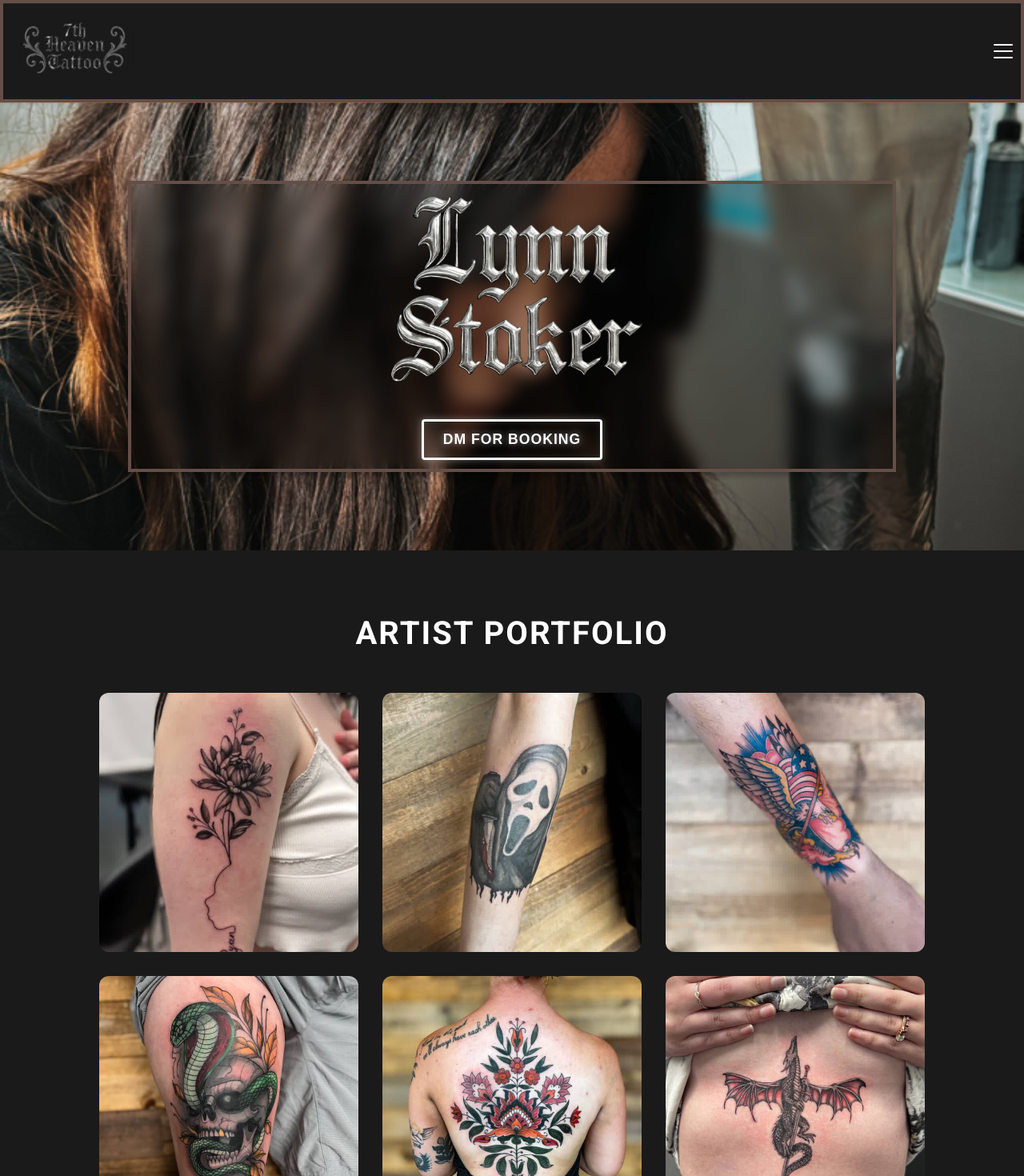
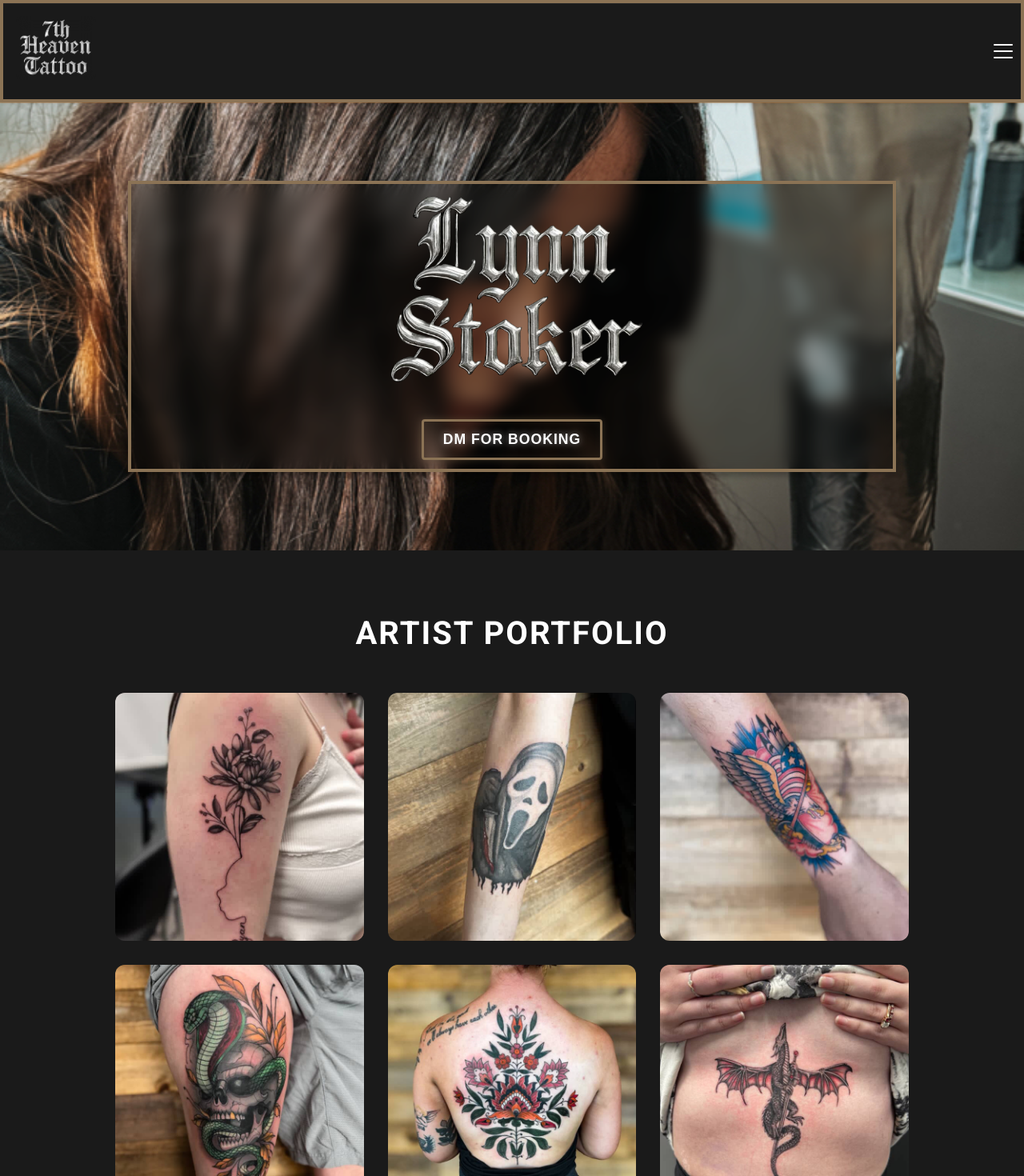
Before and after one commit to green6060/green6060.github.io, a React (Vite) app: page / in a window 1280 px wide. Shown: the top 1470 px of the page at 80% size. Built offline with nearby package versions, Linux system fonts and the light colour scheme.

Commit message:
Update border colors to warm brown tone and add new header image

```diff
--- a/src/components/AboutMe/AboutMe.css
+++ b/src/components/AboutMe/AboutMe.css
@@ -23,10 +23,10 @@
 /* Portfolio Grid */
 .portfolio-grid {
   display: grid;
-  grid-template-columns: repeat(auto-fit, minmax(300px, 1fr));
+  grid-template-columns: repeat(3, 1fr);
   gap: 30px;
   margin-top: 40px;
-  max-width: 1400px;
+  max-width: 1200px;
   margin-left: auto;
   margin-right: auto;
 }
@@ -59,7 +59,7 @@
 /* Responsive adjustments */
 @media (max-width: 1200px) {
   .portfolio-grid {
-    grid-template-columns: repeat(auto-fit, minmax(280px, 1fr));
+    grid-template-columns: repeat(3, 1fr);
     gap: 25px;
   }
 }
@@ -75,14 +75,9 @@
   }
 
   .portfolio-grid {
-    grid-template-columns: repeat(auto-fit, minmax(250px, 1fr));
+    grid-template-columns: repeat(2, 1fr);
     gap: 20px;
     margin-top: 30px;
-  }
-
-  .placeholder-image {
-    font-size: 1rem;
-    padding: 15px;
   }
 }
 
@@ -101,3 +96,19 @@
     margin-bottom: 30px;
   }
 }
+
+@media (max-width: 480px) {
+  .about-content {
+    max-width: 95%;
+  }
+
+  .portfolio-grid {
+    grid-template-columns: 1fr;
+    gap: 20px;
+  }
+
+  .about-content h2 {
+    font-size: 1.8rem;
+    margin-bottom: 30px;
+  }
+}
--- a/src/components/Hero/Hero.css
+++ b/src/components/Hero/Hero.css
@@ -34,7 +34,7 @@
 
 .button-container {
   background-color: rgba(0, 0, 0, 0.3);
-  border: 4px solid #654e47;
+  border: 4px solid #8B7355;
   backdrop-filter: blur(10px);
   box-shadow: 0 4px 8px rgba(0, 0, 0, 0.3);
   width: 100%;
@@ -54,7 +54,7 @@
 
 .booking-button {
   background: transparent;
-  border: 3px solid #ffffff;
+  border: 3px solid #8B7355;
   color: #ffffff;
   padding: 12px 24px;
   font-size: 1.1rem;
@@ -64,16 +64,16 @@
   border-radius: 4px;
   text-transform: uppercase;
   letter-spacing: 1px;
-  box-shadow: 0 0 10px rgba(255, 255, 255, 0.3), inset 0 0 10px rgba(255, 255, 255, 0.1);
+  box-shadow: 0 0 10px rgba(139, 115, 85, 0.3), inset 0 0 10px rgba(139, 115, 85, 0.1);
   text-shadow: 0 0 8px rgba(255, 255, 255, 0.5);
 }
 
 .booking-button:hover {
-  background: rgba(255, 255, 255, 0.1);
-  border-color: #ffffff;
+  background: rgba(139, 115, 85, 0.1);
+  border-color: #8B7355;
   color: #ffffff;
   transform: translateY(-2px);
-  box-shadow: 0 0 20px rgba(255, 255, 255, 0.5), inset 0 0 15px rgba(255, 255, 255, 0.2);
+  box-shadow: 0 0 20px rgba(139, 115, 85, 0.5), inset 0 0 15px rgba(139, 115, 85, 0.2);
   text-shadow: 0 0 12px rgba(255, 255, 255, 0.8);
 }
 
--- a/src/components/Navbar/Navbar.css
+++ b/src/components/Navbar/Navbar.css
@@ -2,7 +2,7 @@
 .navbar {
   width: 100%;
   background-color: #1a1a1a;
-  border: 4px solid #654e47;
+  border: 4px solid #8B7355;
   position: sticky;
   top: 0;
   z-index: 1000;
--- a/src/components/Navbar/Navbar.jsx
+++ b/src/components/Navbar/Navbar.jsx
@@ -13,7 +13,7 @@ function Navbar() {
       <div className="navbar-container">
         <div className="navbar-logo">
           <img
-            src="/images/styled_header_transparent_bkg.png"
+            src="/images/styled_header_contrast_transparent_bkg.png"
             alt="Seventh Heaven Tattoo"
             className="navbar-logo-image"
           />
```
Also changed, not shown: public/images/styled_header_contrast_transparent_bkg.png (added).
